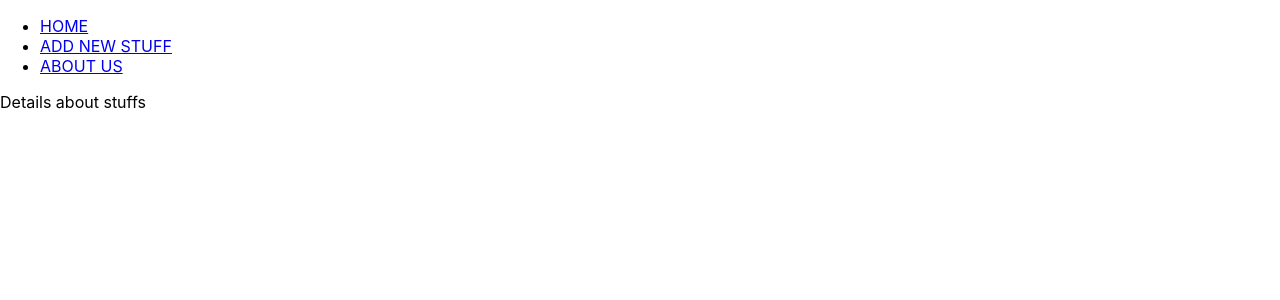
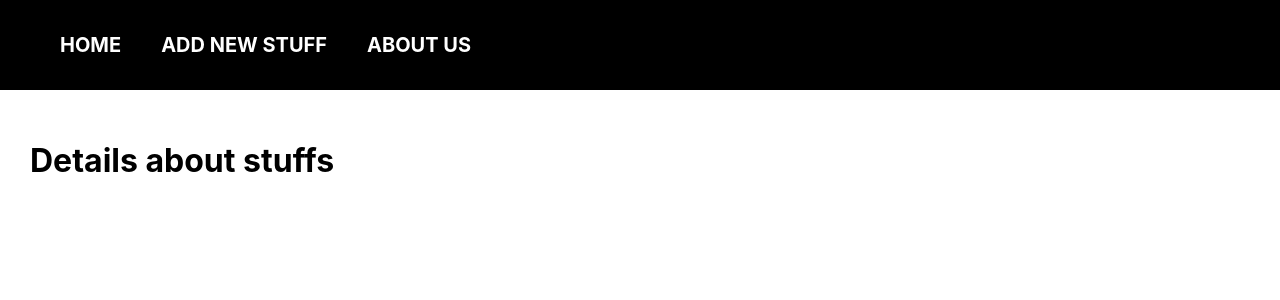
Before and after one commit to omartou/GarageStore, a React (Create React App) app in the folder garage-store-ui/: page /stuff/1 in a window 1280 px wide. Shown: the top 300 px of the page. Built offline with nearby package versions, Linux system fonts and the light colour scheme.

Commit message:
style NavBar

```diff
--- a/garage-store-ui/src/components/About.js
+++ b/garage-store-ui/src/components/About.js
@@ -2,10 +2,15 @@ import React from 'react';
 
 function About() {
     return (
-        <div>
+        <div style={about}>
             <h1>ABOUT PAGE</h1>
         </div>
     );
 }
 
+const about = {
+    marginTop: '90px',
+    padding: '30px'
+}
+
 export default About;
--- a/garage-store-ui/src/components/Details.js
+++ b/garage-store-ui/src/components/Details.js
@@ -2,10 +2,17 @@ import React from 'react';
 
 function Details() {
     return (
-        <div>
-            Details about stuffs
+        <div style={details}>
+            <h1>
+                Details about stuffs
+            </h1>
         </div>
     );
 }
 
+const details = {
+    marginTop: '90px',
+    padding: '30px'
+}
+
 export default Details;
--- a/garage-store-ui/src/components/Form.js
+++ b/garage-store-ui/src/components/Form.js
@@ -2,8 +2,15 @@ import React from 'react';
 
 function Form() {
     return(
-        <div>FORM TO ADD NEW STUFF.</div>
+        <div style={form}>
+            <h1>FORM TO ADD NEW STUFF.</h1>
+        </div>
     );
 }
 
+const form = {
+    marginTop: '90px',
+    padding: '30px'
+}
+
 export default Form;
--- a/garage-store-ui/src/components/Main.js
+++ b/garage-store-ui/src/components/Main.js
@@ -2,10 +2,15 @@ import React from 'react';
 
 function Main() {
     return(
-        <div>
+        <div style={main}>
             <h1>GARAGE STORE</h1>
         </div>
     );
 }
 
+const main = {
+    marginTop: '90px',
+    padding: '30px'
+}
+
 export default Main;
--- a/garage-store-ui/src/components/Navbar.js
+++ b/garage-store-ui/src/components/Navbar.js
@@ -3,20 +3,47 @@ import {Link} from 'react-router-dom';
 
 function NavBar() {
     return(
-        <header>
-            <ul>
-                <li>
-                    <Link to='/'>HOME</Link>
+        <header style={header}>
+            <ul style={listStyle}>
+                <li style={listItemStyle}>
+                    <Link style={linkStyle} to='/'>HOME</Link>
                 </li>
-                <li>
-                    <Link to='/add'>ADD NEW STUFF</Link>
+                <li style={listItemStyle}>
+                    <Link style={linkStyle} to='/add'>ADD NEW STUFF</Link>
                 </li>
-                <li>
-                    <Link to='/about'>ABOUT US</Link>
+                <li style={listItemStyle}>
+                    <Link style={linkStyle} to='/about'>ABOUT US</Link>
                 </li>
             </ul>
         </header>
     );
 }
 
+const header = {
+    height: '90px',
+    background: 'black',
+    position: 'fixed',
+    top: '0',
+    left: '0',
+    right: '0',
+    display: 'flex',
+    alignItems: 'center'
+};
+
+const listStyle ={
+    display: 'inline'
+}
+
+const listItemStyle = {
+    display: 'inline',
+    margin: '20px',
+};
+
+const linkStyle = {
+    color: 'white',
+    textDecoration: 'none',
+    fontSize: '20px',
+    fontWeight: 'bold'
+}
+
 export default NavBar;
```
